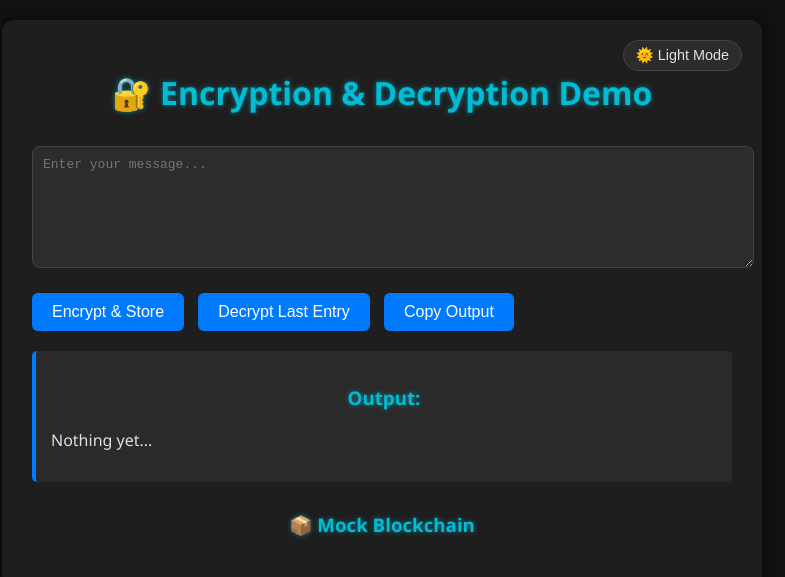
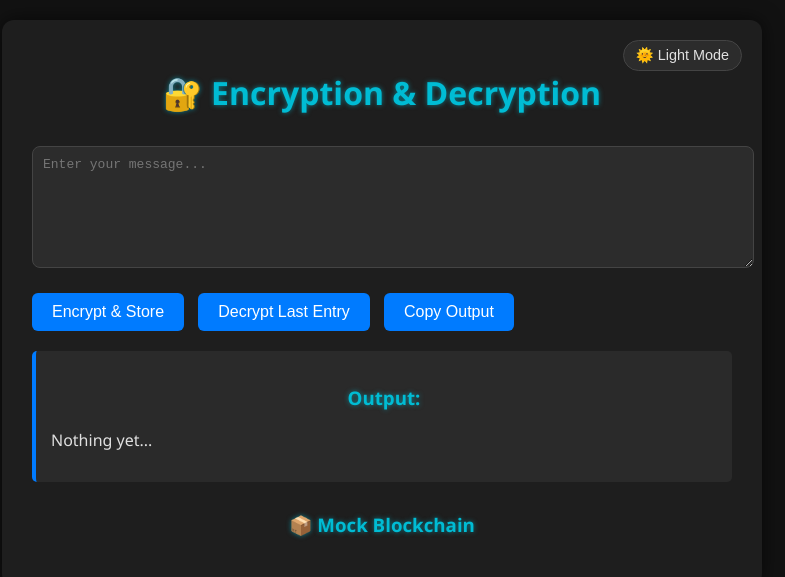
Before and after one commit to ShivSati06/arbitrum-encryption-demo, a plain HTML site: page index.html in a window 1280 px wide. Shown: the whole page, without its empty margins (258-1043 px from the left). Drawn offline with nearby package versions, Linux system fonts and the light colour scheme.

Commit message:
Update index.html

```diff
--- a/index.html
+++ b/index.html
@@ -10,7 +10,7 @@
 <body>
   <div class="container">
     <button class="theme-toggle" id="themeToggle" onclick="toggleTheme()">🌞 Light Mode</button>
-    <h1>🔐 Encryption & Decryption Demo</h1>
+    <h1>🔐 Encryption & Decryption </h1>
 
     <textarea id="inputText" placeholder="Enter your message..."></textarea>
 
```
